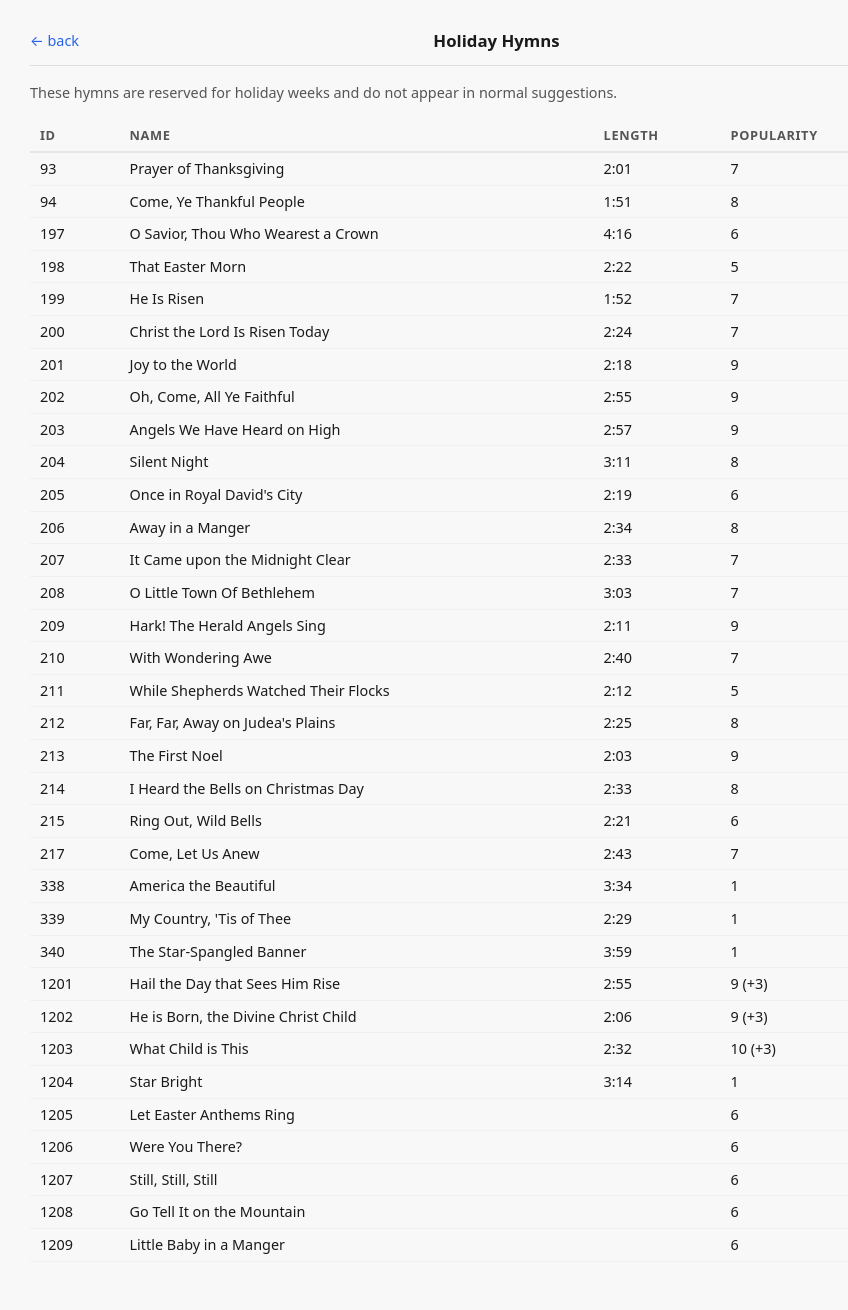
After one commit to porter7678/hymn-planner, a Flask app: page /holiday-hymns in a window 1280 px wide. The commit adds this page. Shown: the whole page, without its empty margins (174-1022 px from the left). Run offline with Flask 3, Linux system fonts and the light colour scheme.

Commit message:
Plan for 2026-05-10

```diff
--- a/app.py
+++ b/app.py
@@ -178,6 +178,13 @@ def confirm(date_str: str):
     return redirect(url_for("plan_view", date_str=date_str), 303)
 
 
+@app.get("/holiday-hymns")
+def holiday_hymns():
+    hymns = datamod.load_hymns()
+    hol_hymns = [h for h in hymns if h.is_holiday]
+    return render_template("holiday_hymns.html", hymns=hol_hymns)
+
+
 @app.get("/copy/<date_str>")
 def copy_sheet(date_str: str):
     try:
@@ -200,3 +207,11 @@ def copy_sheet(date_str: str):
             lines.append(f"{hid} - {name}")
 
     return "\n".join(lines), 200, {"Content-Type": "text/plain; charset=utf-8"}
+
+
+if __name__ == "__main__":
+    import threading
+    import webbrowser
+
+    threading.Timer(1.0, lambda: webbrowser.open("http://localhost:5000")).start()
+    app.run(host="127.0.0.1", port=5000, debug=False)
--- a/static/style.css
+++ b/static/style.css
@@ -159,6 +159,35 @@ button {
 }
 .confirm-btn:hover { background: #1e40af; }
 
+/* Holiday hymns table */
+.holiday-table {
+  width: 100%;
+  border-collapse: collapse;
+  font-size: 0.9rem;
+}
+.holiday-table th {
+  text-align: left;
+  padding: 6px 10px;
+  border-bottom: 2px solid #e5e5e5;
+  color: #555;
+  font-size: 0.8rem;
+  text-transform: uppercase;
+  letter-spacing: 0.05em;
+}
+.holiday-table td {
+  padding: 5px 10px;
+  border-bottom: 1px solid #f0f0f0;
+}
+.holiday-table tr:hover td { background: #f5f5f5; }
+
+.copy-btn {
+  background: #e5e7eb;
+  color: #374151;
+  font-size: 0.9rem;
+  padding: 8px 16px;
+}
+.copy-btn:hover { background: #d1d5db; }
+
 /* Actions row */
 .actions {
   margin-top: 1.25rem;
--- /dev/null
+++ b/templates/holiday_hymns.html
@@ -0,0 +1,36 @@
+<!DOCTYPE html>
+<html lang="en">
+<head>
+  <meta charset="utf-8">
+  <title>Holiday Hymns</title>
+  <link rel="stylesheet" href="{{ url_for('static', filename='style.css') }}">
+</head>
+<body>
+
+<nav>
+  <a href="javascript:history.back()">← back</a>
+  <strong>Holiday Hymns</strong>
+</nav>
+
+<p style="color:#555; font-size:0.9rem; margin-bottom:1rem;">
+  These hymns are reserved for holiday weeks and do not appear in normal suggestions.
+</p>
+
+<table class="holiday-table">
+  <thead>
+    <tr><th>ID</th><th>Name</th><th>Length</th><th>Popularity</th></tr>
+  </thead>
+  <tbody>
+    {% for h in hymns %}
+    <tr>
+      <td>{{ h.id }}</td>
+      <td>{{ h.name }}</td>
+      <td>{{ h.length }}</td>
+      <td>{{ h.popularity }}{% if h.popularity_adjustment %} ({{ '%+d' % h.popularity_adjustment }}){% endif %}</td>
+    </tr>
+    {% endfor %}
+  </tbody>
+</table>
+
+</body>
+</html>
```
Also changed, not shown: MILESTONES.md (+6 -6 lines), templates/index.html (+18 -2 lines), README.md, data/history.json.
